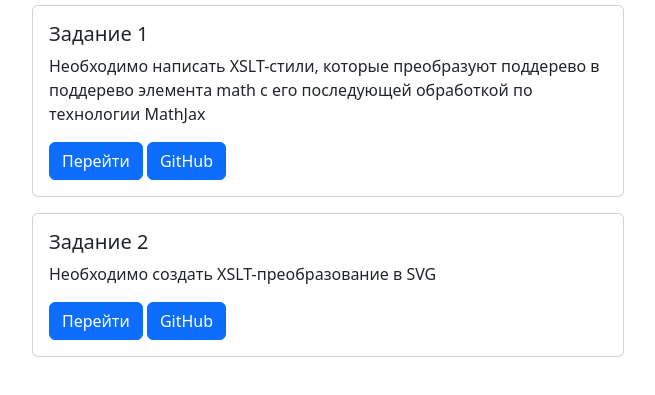
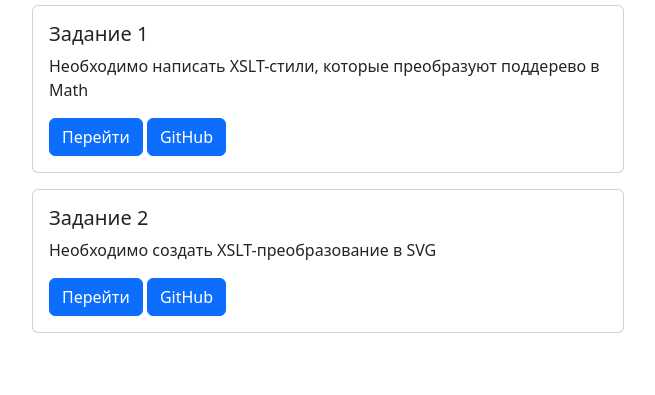
Before and after one commit to arsb29/ecosystems-of-web-languages, a plain HTML site: page index.html in a window 1280 px wide. Shown: the part 173-568 px from the top of the page, without its empty margins (312-967 px from the left). Drawn offline with nearby package versions, Linux system fonts and the light colour scheme.

Commit message:
Update index.html

```diff
--- a/index.html
+++ b/index.html
@@ -17,8 +17,7 @@
                 <div class="card-body">
                     <h5 class="card-title">Задание 1</h5>
                     <p class="card-text">
-                        Необходимо написать XSLT-стили, которые преобразуют поддерево в поддерево элемента
-                        math с его последующей обработкой по технологии MathJax
+                        Необходимо написать XSLT-стили, которые преобразуют поддерево в Math
                     </p>
                     <a href="./labs/lab01/task01/math.xml" class="btn btn-primary" target="_blank">Перейти</a>
                     <a href="https://github.com/arsb29/ecosystems-of-web-languages/tree/master/labs/lab01/task01" class="btn btn-primary" target="_blank">GitHub</a>
```
